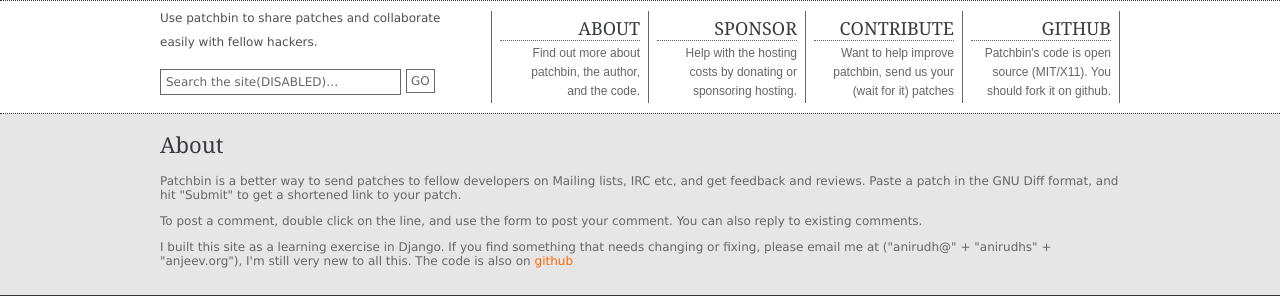
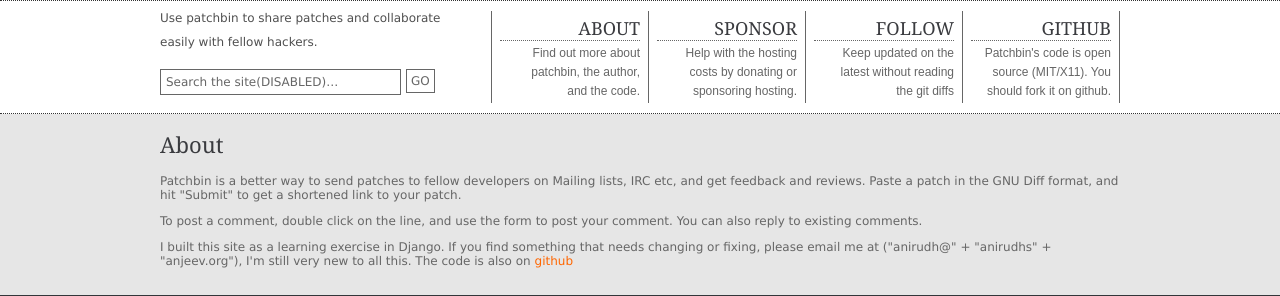
Before and after one commit to skyronic/patchbin, a Python web app: template templates/core/about.html in a window 1280 px wide. Shown: the part 141-437 px from the top of the page. Run offline with Jinja, Linux system fonts and the light colour scheme; the template is opened without the code that fills it, so the values that code supplies are empty.

Commit message:
Tiny change in content

```diff
--- a/templates/core/base.html
+++ b/templates/core/base.html
@@ -41,11 +41,11 @@
             <li><a href="http://github.com/ninjagod/patchbin">should fork it on github.</a></li>
           </ul>
         </li>
-        <li><a href="{{ url_root }}/contribute/">Contribute</a>
+        <li><a href="{{ url_root }}/contribute/">Follow</a>
           <ul>
-            <li><a href="{{ url_root }}/contribute/">Want to help improve</a></li>
-            <li><a href="{{ url_root }}/contribute/">patchbin, send us your</a></li>
-            <li><a href="{{ url_root }}/contribute/">(wait for it) patches</a></li>
+            <li><a href="{{ url_root }}/contribute/">Keep updated on the</a></li>
+            <li><a href="{{ url_root }}/contribute/">latest without reading</a></li>
+            <li><a href="{{ url_root }}/contribute/">the git diffs</a></li>
           </ul>
         </li>
         <li><a href="{{ url_root }}/sponsor/">Sponsor</a>
```
